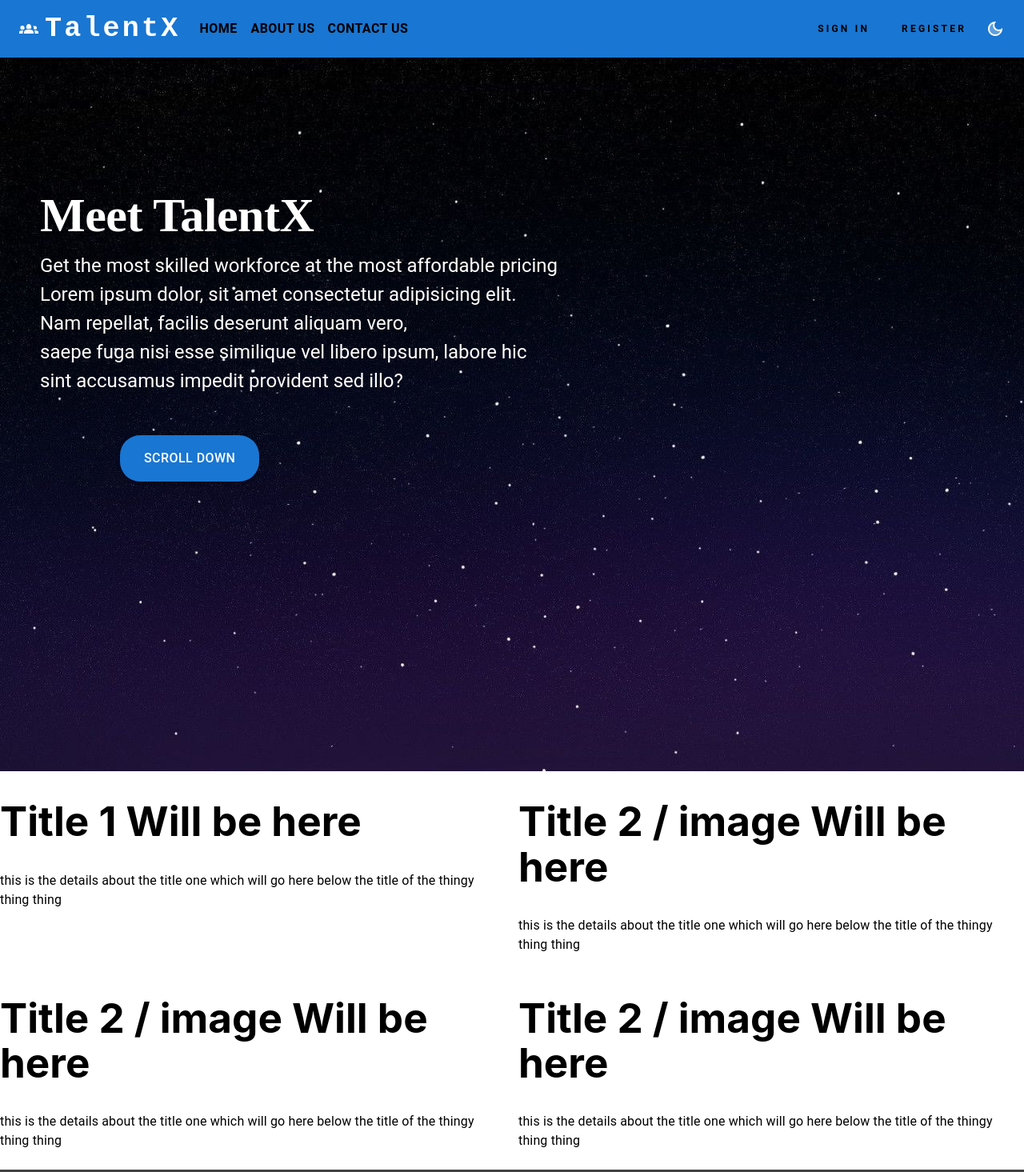
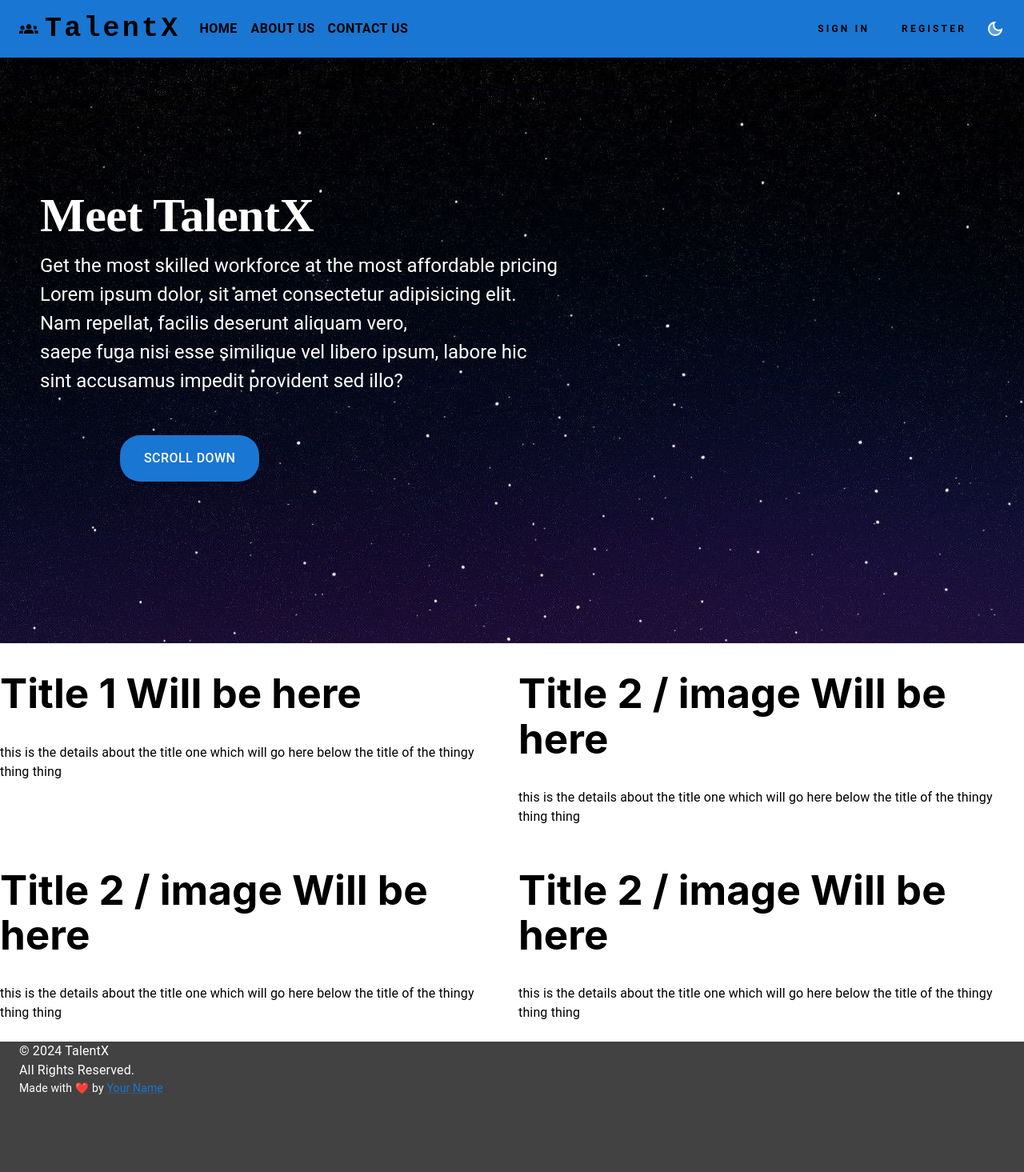
Before and after one commit to Divyshekhar/TalentX, a React (Vite) app: page / in a window 1280 px wide. Shown: the top 1465 px of the page at 80% size. Built offline with nearby package versions, Linux system fonts and the light colour scheme.

Commit message:
some more changes

```diff
--- a/src/App.jsx
+++ b/src/App.jsx
@@ -1,6 +1,7 @@
 import { useState } from 'react';
 import Navbar from './components/Navbar'
 import { Box } from '@mui/material';
+
 import Footer from './components/Footer';
 import { BrowserRouter as Router, Route, Routes } from "react-router-dom";
 import ContactUs from './pages/ContactUs';
--- a/src/components/Footer.jsx
+++ b/src/components/Footer.jsx
@@ -7,15 +7,16 @@ function Footer(){
           marginTop: "auto",
         backgroundColor: "#424242",
         color: "#fff",
-        width: '100vw'
+        width: '100vw',
+        height: '50vh'
       }}
     >
       <Container maxWidth="100%">
-        <Typography variant="body1" align="center">
+        <Typography variant="body1" align="left">
           © {new Date().getFullYear()} TalentX <br />
           All Rights Reserved.
         </Typography>
-        <Typography variant="body2" align="center">
+        <Typography variant="body2" align="left">
           Made with ❤️ by <Link href="https://www.example.com/">Your Name</Link>
         </Typography>
       </Container>
--- a/src/components/Navbar.jsx
+++ b/src/components/Navbar.jsx
@@ -37,7 +37,11 @@ function NavBar({ darkTheme, setDarkTheme }) {
     <AppBar position="fixed" sx={{ backgroundColor: 'rgba(25,118,210,1)'}}>
       <Container maxWidth="xl">
         <Toolbar disableGutters>
-          <Groups2Icon sx={{ display: { xs: 'none', md: 'flex' }, mr: 1 }} />
+          <Groups2Icon sx={{
+            display: { xs: 'none', md: 'flex' },
+            color: darkTheme?"white":"black",
+            transition: 'color 0.3s ease-in-out',
+            mr: 1 }} />
           <Typography
             variant="h6"
             component= {NavLink}
@@ -50,9 +54,10 @@ function NavBar({ darkTheme, setDarkTheme }) {
               fontFamily: 'monospace',
               fontWeight: 700,
               letterSpacing: '.2rem',
-              color: 'inherit',
+              color: darkTheme?"white":"black",
               textDecoration: 'none',
-              fontSize: '35px'
+              fontSize: '35px',
+              transition: 'color 0.3s ease-in-out'
             }}
           >
             TalentX
@@ -110,7 +115,7 @@ function NavBar({ darkTheme, setDarkTheme }) {
               fontFamily: 'monospace',
               fontWeight: 700,
               letterSpacing: '.3rem',
-              color: 'inherit',
+              color: darkTheme?"whtie":"black",
               textDecoration: 'none',
               fontSize: '20px'
             }}
--- a/src/pages/Home.jsx
+++ b/src/pages/Home.jsx
@@ -1,25 +1,47 @@
-import { Box, Button, Grid, Typography } from "@mui/material";
+import { Box, Button, Grid, Typography, Tooltip} from "@mui/material";
+import ArrowUpwardRoundedIcon from '@mui/icons-material/ArrowUpwardRounded';
 import PropTypes from "prop-types";
 import backgroundImg from '../assets/backgr.jpg'
-import {useRef} from 'react';
+import { useRef, useState, useEffect } from 'react';
 
-function Home({darkTheme}){
+function Home({ darkTheme }) {
 
+  const topSectionRef = useRef(null);
   const bottomSectionRef = useRef(null);
+  const [showScrollButton, setShowScrollButton] = useState(false);
+
+  useEffect(() => {
+    const handleScroll = () => {
+      if (window.pageYOffset > 170) { // Change 100 to the desired scroll position
+        setShowScrollButton(true);
+      } else {
+        setShowScrollButton(false);
+      }
+    };
+
+    window.addEventListener('scroll', handleScroll);
+
+    return () => {
+      window.removeEventListener('scroll', handleScroll);
+    };
+  }, []);
+
   const handleScrollToBottom = () => {
     bottomSectionRef.current.scrollIntoView({ behavior: "smooth" });
   };
-
+  const handleScrollToTop = () => {
+    topSectionRef.current.scrollIntoView({ behavior: 'smooth' });
+  }
 
   return (
     <>
       <Box>
-        <Box
+        <Box ref={topSectionRef}
           sx={{
             backgroundImage: `url(${backgroundImg})`,
             backgroundRepeat: "no-repeat",
-                minHeight: "100vh",
-                minWidth:"100%",
+            minHeight: "80vh",
+            minWidth: "100%",
             display: "flex",
             flexDirection: "column",
             justifyContent: "",
@@ -43,25 +65,25 @@ function Home({darkTheme}){
           </Typography>
           <Typography
             variant="h5"
-              sx={{ color: "#fff", lineHeight: "1.5", paddingLeft: '50px'}}
+            sx={{ color: "#fff", lineHeight: "1.5", paddingLeft: '50px' }}
           >
             Get the most skilled workforce at the most affordable pricing
-              <br/>
-              Lorem ipsum dolor, sit amet consectetur adipisicing elit.<br/> Nam repellat, facilis deserunt aliquam vero, <br/>saepe fuga nisi esse similique vel libero ipsum, labore hic <br/>sint accusamus impedit provident sed illo?
+            <br />
+            Lorem ipsum dolor, sit amet consectetur adipisicing elit.<br /> Nam repellat, facilis deserunt aliquam vero, <br />saepe fuga nisi esse similique vel libero ipsum, labore hic <br />sint accusamus impedit provident sed illo?
           </Typography>
           <Box
-            paddingTop = '50px'
-              paddingLeft= '150px'
+            paddingTop='50px'
+            paddingLeft='150px'
           >
             <Button
               onClick={handleScrollToBottom}
               variant="contained"
-              color={darkTheme?"secondary":"primary"}
+              color={darkTheme ? "secondary" : "primary"}
               sx={{
                 borderRadius: "25px",
                 padding: "15px 30px",
                 fontSize: "16px",
-                '&:focus': {outline: 'none'}
+                '&:focus': { outline: 'none' }
               }}
             >
               Scroll Down
@@ -70,7 +92,7 @@ function Home({darkTheme}){
         </Box>
         <Box
           ref={bottomSectionRef}
-          color={darkTheme?"white":"black"}
+          color={darkTheme ? "white" : "black"}
         >
           <Grid container spacing={2}>
             <Grid item xs={6}>
@@ -99,7 +121,31 @@ function Home({darkTheme}){
             </Grid>
           </Grid>
 
-        <br/>
+          <br />
+          {showScrollButton &&(
+          <Tooltip title = 'Scroll to Top'>
+              <Button
+                onClick={handleScrollToTop}
+                variant="contained"
+                color={darkTheme ? "secondary" : "primary"}
+                sx={{
+                  transition: "opacity 0.3s ease-in-out",
+                  borderRadius: "25px",
+                  padding: "15px 0px",
+                  fontSize: "16px",
+                  position: "fixed",
+                  bottom: "20px",
+                  right: "20px",
+                  opacity: 1,
+                  zIndex: "999", // Ensures the button stays on top
+                  '&:focus': { outline: 'none' }
+                }}
+              >
+                  <ArrowUpwardRoundedIcon/>
+
+              </Button>
+            </Tooltip>
+          )}
 
         </Box>
 
```
Lines whose indentation alone changed are shown as unchanged.
